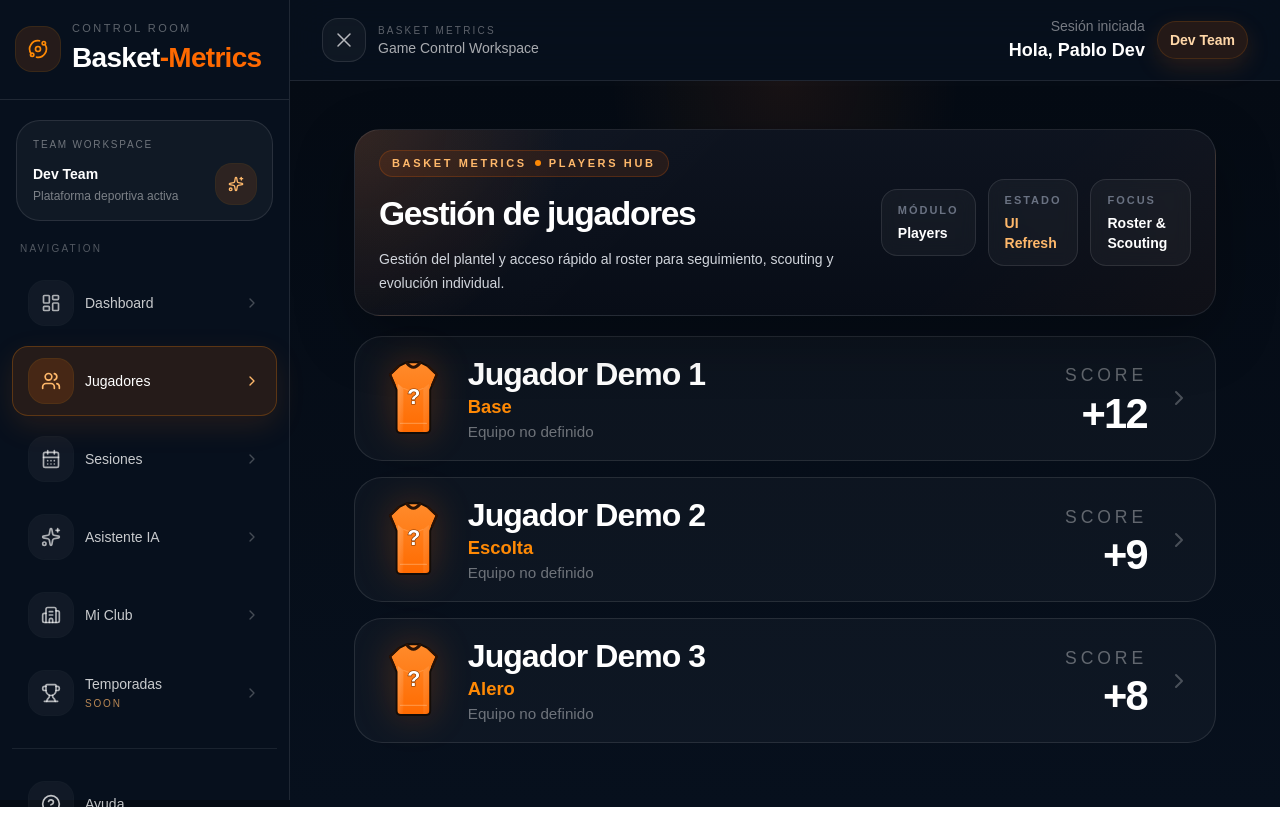
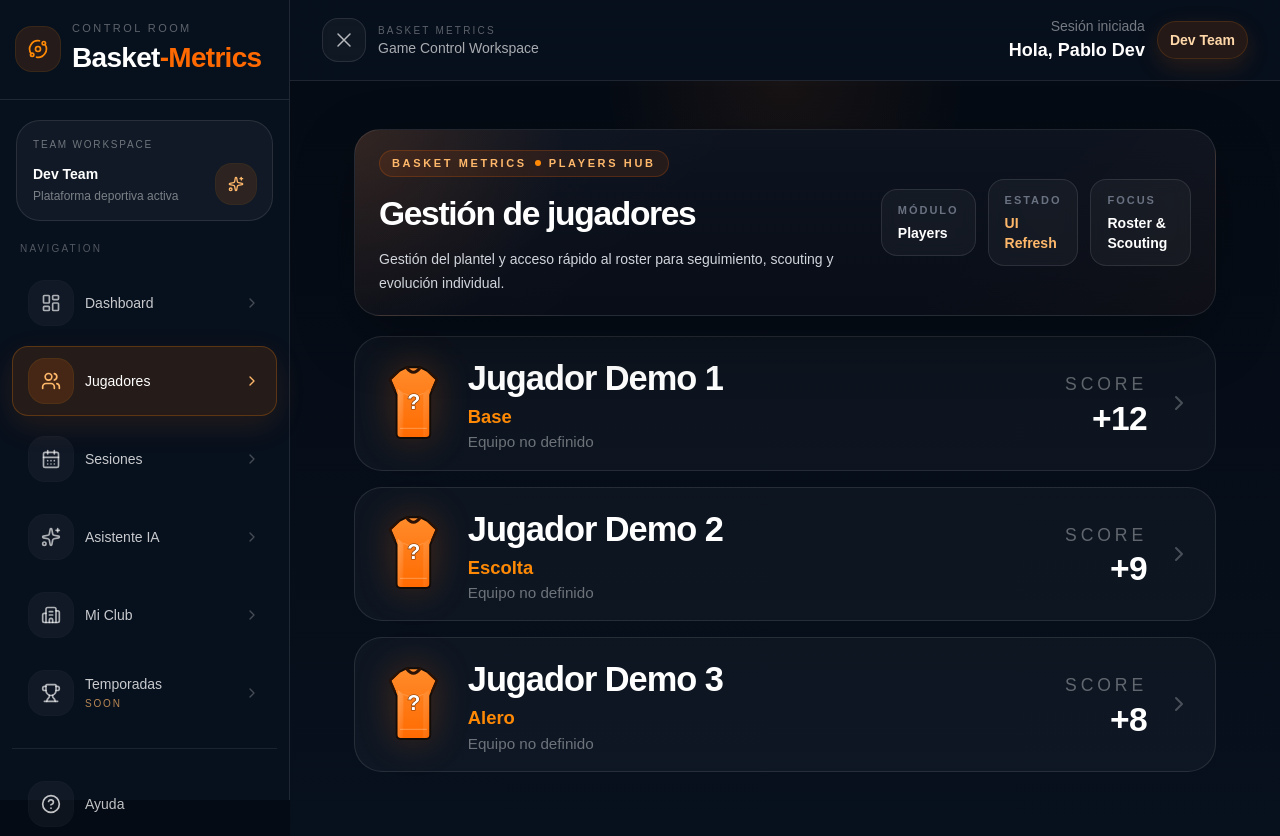
Before and after one commit to PabloLeonRios/basket-metrics-clean, a Next.js app: page /panel/players in a window 1280 px wide. Before the commit the page ends 807 px from the top, so only its background shows below. Built offline with nearby package versions, Linux system fonts and the light colour scheme.

Commit message:
Update PlayerManager.tsx
Update PlayerManager.tsx

```diff
--- a/src/components/players/PlayerManager.tsx
+++ b/src/components/players/PlayerManager.tsx
@@ -20,10 +20,13 @@ interface Player {
  * --------------------------
  * Demo visual del módulo Players.
  *
- * Esta versión hace solo ajustes finos de UI:
- * - cards más compactas
- * - mejor alineación visual
+ * Esta versión mantiene la estructura actual y hace solo ajustes
+ * finos de UI para mejorar la jerarquía visual:
+ *
+ * - cards compactas
+ * - mejor alineación nombre / posición / score
  * - score menos invasivo
+ * - hover más premium
  * - misma camiseta del dashboard
  *
  * No tocar lógica desde acá.
@@ -185,13 +188,14 @@ export default function PlayerManager() {
             transition-all duration-200
             hover:border-orange-400/25
             hover:bg-white/[0.045]
+            hover:shadow-[0_10px_40px_rgba(0,0,0,0.35)]
           "
         >
           <div className="flex items-center gap-5">
             <Jersey number={player.number} />
 
             <div className="min-w-0">
-              <p className="text-[2rem] font-bold leading-none tracking-[-0.03em] text-white">
+              <p className="text-[2.15rem] font-bold leading-tight tracking-[-0.03em] text-white">
                 {player.name}
               </p>
 
@@ -210,7 +214,7 @@ export default function PlayerManager() {
               <p className="text-[1.1rem] uppercase tracking-[0.22em] text-white/35">
                 Score
               </p>
-              <p className="mt-1 text-[2.6rem] font-black leading-none tracking-[-0.04em] text-white">
+              <p className="mt-1 text-[2.1rem] font-extrabold leading-none tracking-[-0.02em] text-white">
                 +{player.score}
               </p>
             </div>
```
